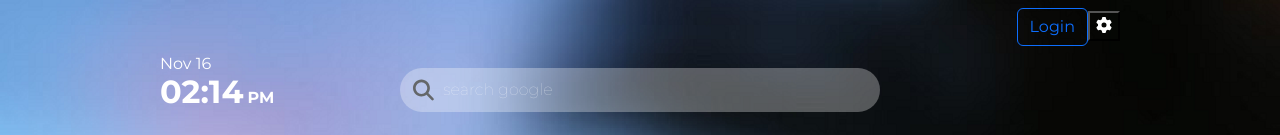
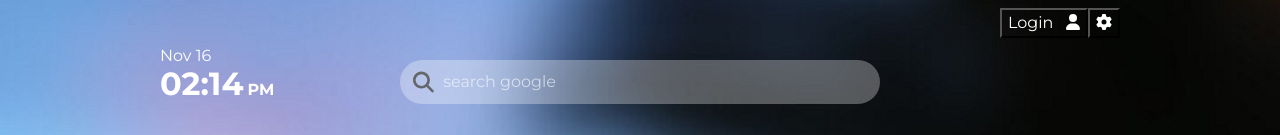
Before and after one commit to Haru-Dashboard/Haru-Dashboard, a React app in the folder frontend/: page / in a window 1280 px wide. Shown: the top 135 px of the page. Built offline with nearby package versions, Linux system fonts and the light colour scheme; no server answers.

Commit message:
feat: 로그인 시 유저 이름 추가 (#58)

```diff
--- a/frontend/src/API/Authentication/index.ts
+++ b/frontend/src/API/Authentication/index.ts
@@ -44,6 +44,8 @@ export async function isValid(accessToken: string): Promise<boolean> {
     },
   });
   if (response.ok) {
+    const data: { email: string, name: string } = await response.json();
+    localStorage.setItem('userName', data.name);
     return true;
   }
   return false;
@@ -77,6 +79,7 @@ export async function reissueToken(accessToken: string): Promise<void> {
 export function clearToken(): void {
   localStorage.removeItem('accessToken');
   localStorage.removeItem('refreshToken');
+  localStorage.removeItem('userName');
 }
 
 export function logout() {
--- a/frontend/src/Components/Widgets/Basic/SearchBar.tsx
+++ b/frontend/src/Components/Widgets/Basic/SearchBar.tsx
@@ -33,7 +33,7 @@ const SearchBar = () => {
           name="q"
           value={query}
           placeholder="search google"
-          style={{ backgroundColor: 'rgb(256, 256, 256, 0.3)' }}
+          style={{ backgroundColor: 'rgb(256, 256, 256, 0.3)', fontWeight: 'bolder' }}
         />
       </form>
     </div>
--- a/frontend/src/Components/Widgets/Basic/Settings.tsx
+++ b/frontend/src/Components/Widgets/Basic/Settings.tsx
@@ -1,6 +1,6 @@
 import React from 'react';
 import { FontAwesomeIcon } from '@fortawesome/react-fontawesome';
-import { faGear } from '@fortawesome/free-solid-svg-icons';
+import { faGear, faUser, faArrowRightFromBracket } from '@fortawesome/free-solid-svg-icons';
 import { defaultURL } from '../../../API/';
 import { clearToken, tokenExists } from '../../../API/Authentication';
 
@@ -9,20 +9,27 @@ const Settings = () => {
     clearToken();
     location.reload();
   };
+  const login: React.MouseEventHandler = (event) => {
+    location.href = `${defaultURL}oauth2/authorize/google?redirect_uri=${location.href}`
+  }
 
   return (
-    <div>
+    <div className='d-flex justify-content-between'>
       {tokenExists() ? (
-        <button className="btn btn-outline-primary" onClick={onClick}>
-          Logout
+        <div className='login-comment'>
+           Hello, { localStorage.getItem("userName")} &nbsp;
+          <button style={{ background: 'transparent' }} onClick={onClick}>
+            <FontAwesomeIcon icon={faArrowRightFromBracket} color="white" />
+          </button>
+        </div>
+
+      ) : (
+          <button style={{ background: 'transparent' }}
+            onClick={login} className='login-comment'
+            >
+            Login &nbsp;&nbsp;
+            <FontAwesomeIcon icon={faUser} color="white"/>
         </button>
-      ) : (
-        <a
-          className="btn btn-outline-primary"
-          href={`${defaultURL}oauth2/authorize/google?redirect_uri=${location.href}`}
-          role="button">
-          Login
-        </a>
       )}
       <button style={{ background: 'transparent' }}>
         <FontAwesomeIcon icon={faGear} color="white" />
--- a/frontend/src/Components/Widgets/Basic/index.css
+++ b/frontend/src/Components/Widgets/Basic/index.css
@@ -25,3 +25,12 @@ input::placeholder {
   color: rgb(256, 256, 256, 0.6);
   font-weight: lighter;
 }
+
+.login-img {
+  width: 1.3rem;
+  height: 1.3rem;
+}
+
+.login-comment {
+  color: white;
+}
```
